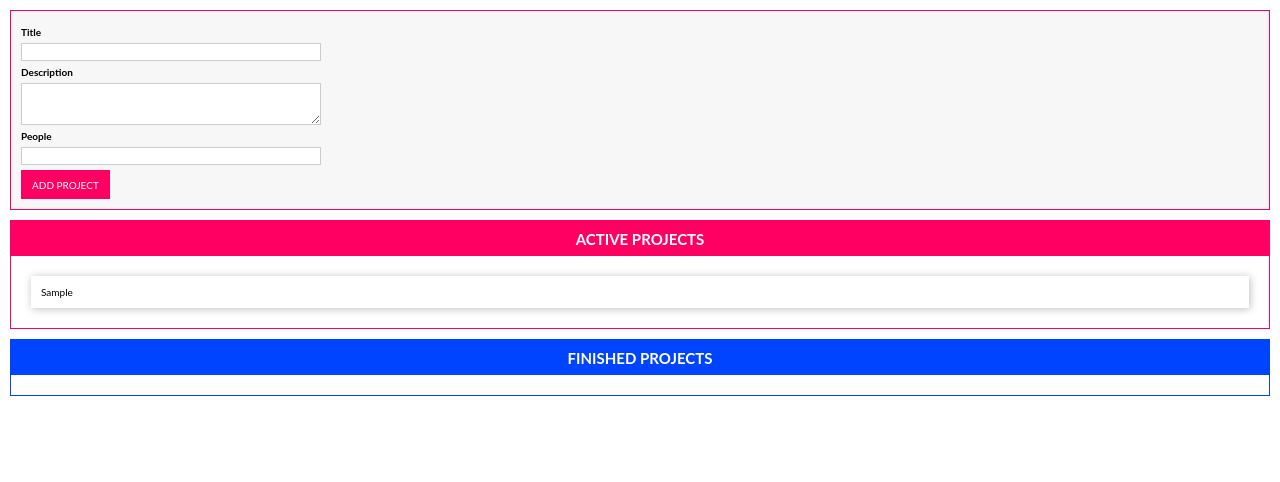
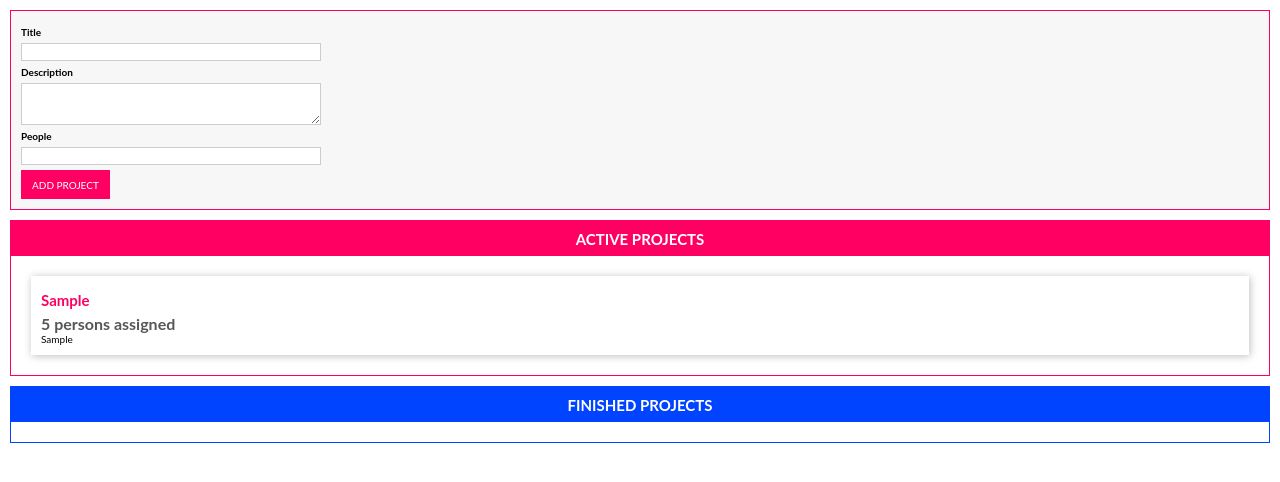
Before and after one commit to asifchowdhuryr8/draggrable-list, a website built with webpack: page src/index.html in a window 1280 px wide. Both pictures are taken after typing "Sample", "Sample", "5" into the empty fields and a click on the button "ADD PROJECT". Built offline with nearby package versions, Linux system fonts and the light colour scheme.

Commit message:
modified the list item rendering with project_item class

```diff
--- a/src/index.html
+++ b/src/index.html
@@ -27,7 +27,11 @@
         </form>
     </template>
     <template id="single-project">
-        <li></li>
+        <li>
+            <h2></h2>
+            <h3></h3>
+            <p></p>
+        </li>
     </template>
     <template id="project-list">
         <section class="projects">
--- a/src/typescript/app.ts
+++ b/src/typescript/app.ts
@@ -5,6 +5,7 @@ import {
   Project,
   ProjectStatus,
 } from "./utilities/project_state";
+import { ProjectItem } from "./utilities/project_item";
 
 class ProjectList extends Component<HTMLDivElement, HTMLElement> {
   assignedProjects: Project[];
@@ -41,9 +42,7 @@ class ProjectList extends Component<HTMLDivElement, HTMLElement> {
     )! as HTMLUListElement;
     listEl.innerHTML = "";
     for (const prjItem of this.assignedProjects) {
-      const listItem = document.createElement("li");
-      listItem.textContent = prjItem.title;
-      listEl.appendChild(listItem);
+      new ProjectItem(this.element.querySelector("ul")!.id, prjItem);
     }
   }
 }
--- /dev/null
+++ b/src/typescript/utilities/project_item.ts
@@ -0,0 +1,33 @@
+import { Component } from "./base_class";
+import { Project } from "./project_state";
+
+// ProjectItem Class
+class ProjectItem extends Component<HTMLUListElement, HTMLLIElement> {
+  private project: Project;
+
+  get persons() {
+    if (this.project.people === 1) {
+      return "1 person";
+    } else {
+      return `${this.project.people} persons`;
+    }
+  }
+
+  constructor(hostId: string, project: Project) {
+    super("single-project", hostId, false, project.id);
+    this.project = project;
+
+    this.configure();
+    this.renderContent();
+  }
+
+  configure() {}
+
+  renderContent() {
+    this.element.querySelector("h2")!.textContent = this.project.title;
+    this.element.querySelector("h3")!.textContent = this.persons + " assigned";
+    this.element.querySelector("p")!.textContent = this.project.description;
+  }
+}
+
+export { ProjectItem };
```
